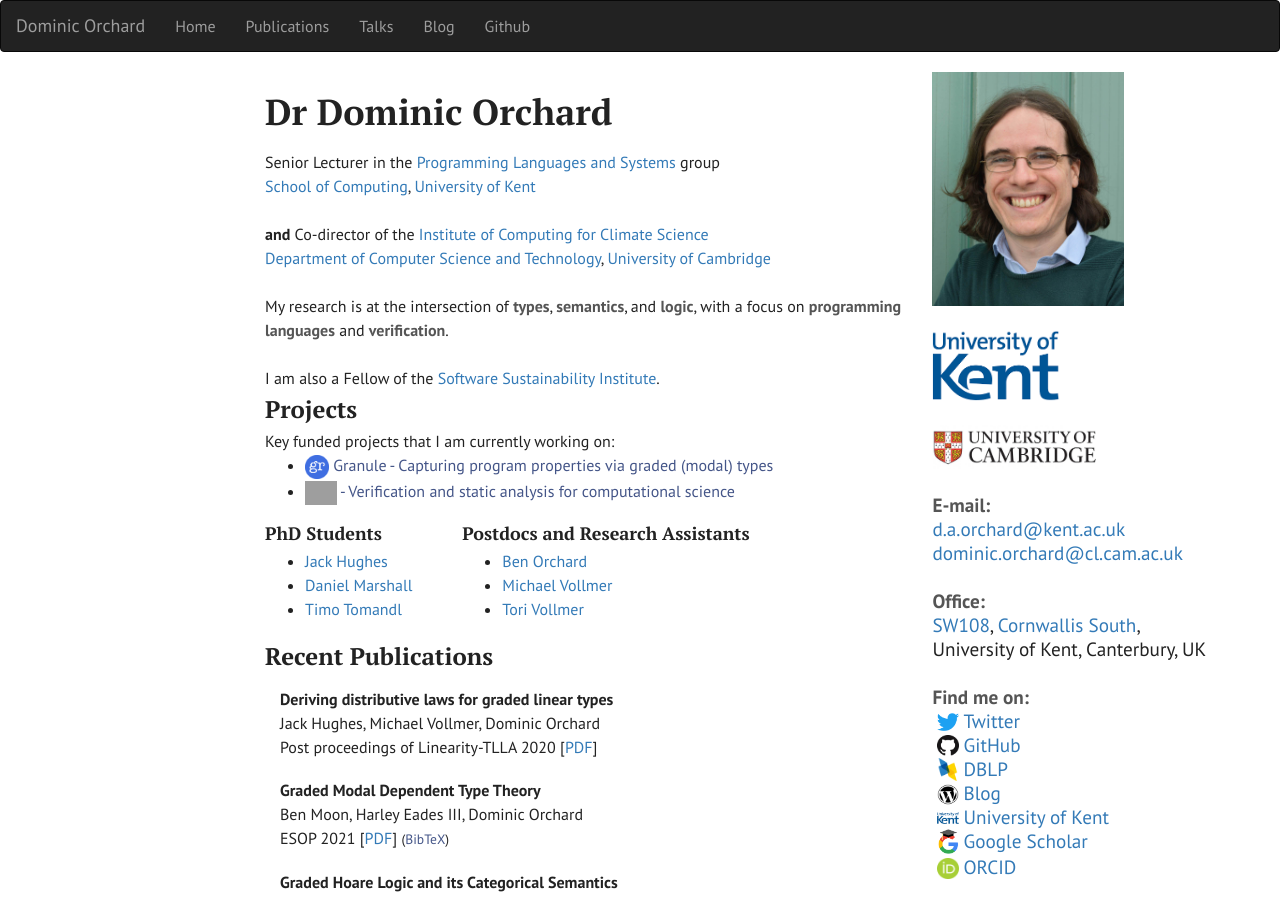
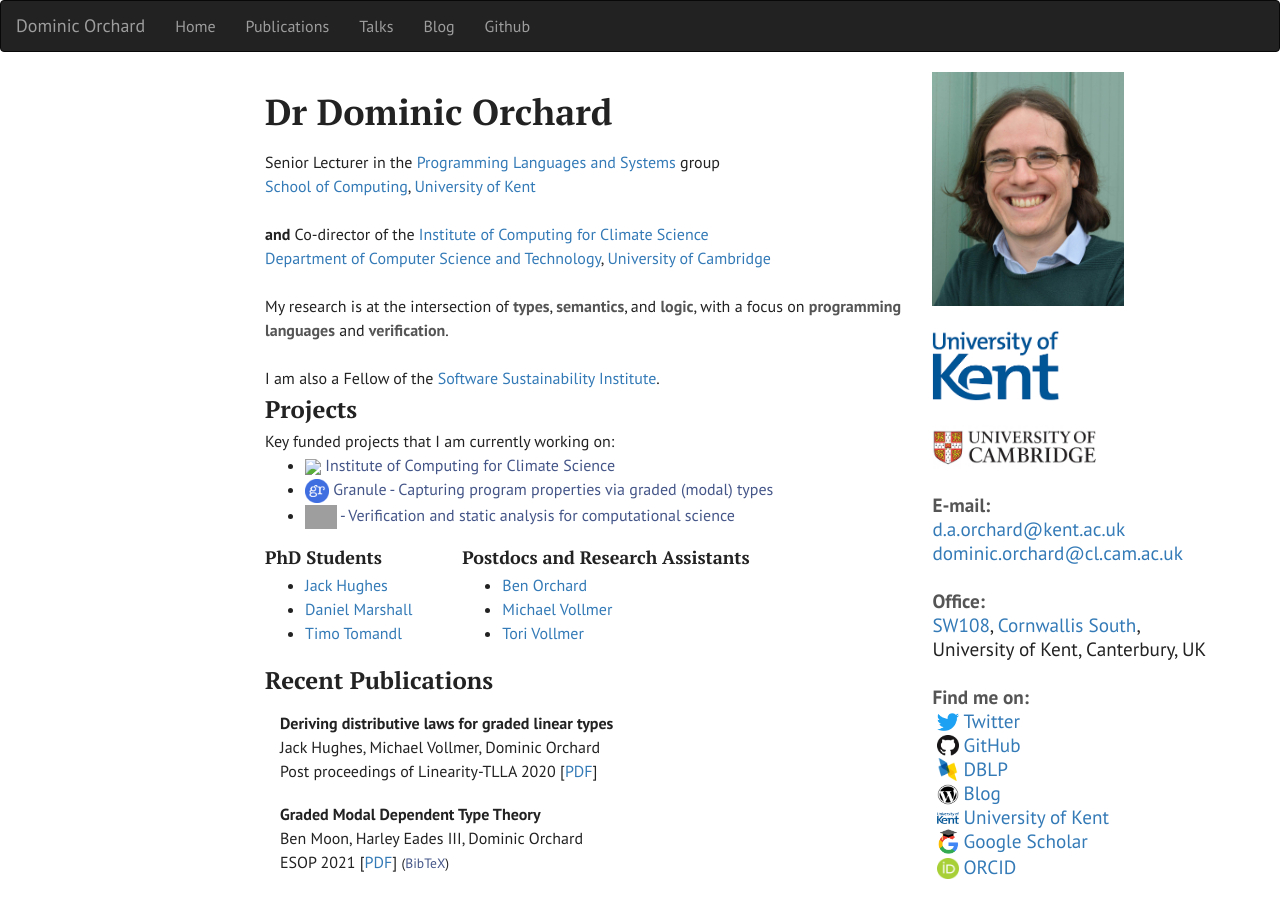
Before and after one commit to dorchard/dorchard.github.io, a Jekyll site: the page built from index.html, in a window 1280 px wide and 900 px high. Built offline with Jekyll 4.4.1, drawn with Linux system fonts in a browser that asks for light colours; grey boxes are pictures that could not be loaded.

Commit message:
iccs logo

```diff
--- a/index.html
+++ b/index.html
@@ -31,7 +31,10 @@ sitemap:
 
     <h3 style='margin-top:0.25em'>Projects</h3>
     Key funded projects that I am currently working on: <br />
-      <ul>
+  <ul>
+    <li><a href="http://cambridge-iccs.github.io/" class='proj'>
+    <img style="height:1.5em;" src="asserts/iccs-logo.png">
+    Institute of Computing for Climate Science</a></li>
         <li><a href="https://granule-project.github.io/" class='proj'>
       <img style="height:1.5em;" src="assets/gr-blue.png">
       Granule
```
Also changed, not shown: images/iccs-logo.png (added).
